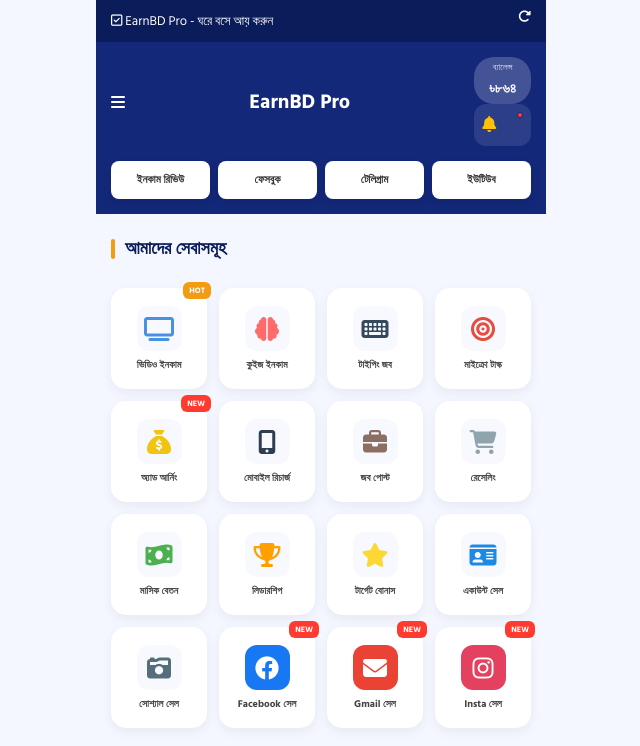
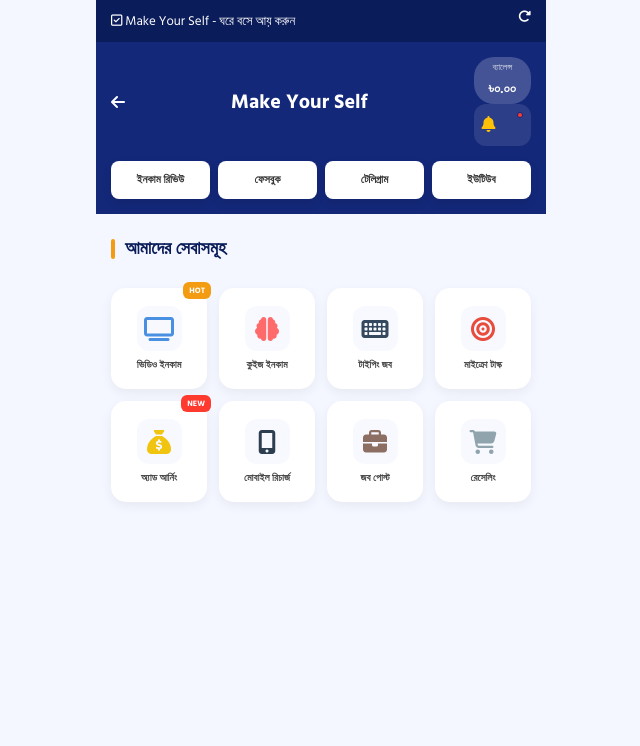
Before and after one commit to jabir-msf/-Make_YourSelfBot_bot, a website: page webapp/page3dashboard.html in a window 1280 px wide. Shown: the whole page, without its empty margins (319-959 px from the left). Drawn offline with Linux system fonts and the light colour scheme.

Commit message:
Update page3dashboard.html

```diff
--- a/webapp/page3dashboard.html
+++ b/webapp/page3dashboard.html
@@ -1,14 +1,15 @@
-
 <!DOCTYPE html>
 <html lang="bn">
 <head>
     <meta charset="UTF-8">
     <meta name="viewport" content="width=device-width, initial-scale=1.0">
-    <title>EarnBD Pro Page 3</title>
+    <title>Make Your Self - Services</title>
+
+    <!-- Telegram SDK -->
+    <script src="https://telegram.org/js/telegram-web-app.js"></script>
+
     <link rel="stylesheet" href="page3dashboard.css">
-    <!-- Google Fonts for Bengali -->
     <link href="https://fonts.googleapis.com/css2?family=Hind+Siliguri:wght@400;500;600;700&display=swap" rel="stylesheet">
-    <!-- Font Awesome Icons -->
     <link rel="stylesheet" href="https://cdnjs.cloudflare.com/ajax/libs/font-awesome/6.4.0/css/all.min.css">
 </head>
 <body>
@@ -19,18 +20,19 @@
             <header class="status-bar">
                 <div class="status-left">
                     <i class="fa-regular fa-square-check"></i>
-                    <span>EarnBD Pro - ঘরে বসে আয় করুন</span>
+                    <span>Make Your Self - ঘরে বসে আয় করুন</span>
                 </div>
-                <i class="fa-solid fa-rotate-right refresh-btn" id="refreshBtn"></i>
+                <i class="fa-solid fa-rotate-right refresh-btn" id="refreshBtn" onclick="window.location.reload()"></i>
             </header>
 
             <nav class="nav-bar">
-                <i class="fa-solid fa-bars menu-icon"></i>
-                <h2 class="logo-text">EarnBD Pro</h2>
+                <!-- ব্যাক বাটন হিসেবে মেনু আইকন ব্যবহার করা হয়েছে -->
+                <i class="fa-solid fa-arrow-left menu-icon" onclick="history.back()"></i>
+                <h2 class="logo-text">Make Your Self</h2>
                 <div class="nav-right">
                     <div class="balance-pill">
                         <span class="p-label">ব্যালেন্স</span>
-                        <span class="p-amount">৳৮৬৪</span>
+                        <span class="p-amount" id="servicePageBalance">৳০.০০</span>
                     </div>
                     <div class="notif-box">
                         <i class="fa-solid fa-bell"></i>
@@ -41,7 +43,7 @@
 
             <!-- Horizontal White Cards Section -->
             <div class="quick-contact">
-                <div class="q-card">ইনকাম রিভিউ</div>
+                <div class="q-card" onclick="window.Telegram.WebApp.openTelegramLink('https://t.me/EarnBD_Pro')">ইনকাম রিভিউ</div>
                 <div class="q-card">ফেসবুক</div>
                 <div class="q-card">টেলিগ্রাম</div>
                 <div class="q-card">ইউটিউব</div>
@@ -56,81 +58,41 @@
             </div>
 
             <div class="services-grid">
-                <!-- Row 1 -->
-                <div class="service-item">
+                <!-- প্রতিটি সার্ভিস আইটেমে একটি ক্লিক মেসেজ দেওয়া হয়েছে -->
+                <div class="service-item" onclick="comingSoon()">
                     <span class="tag-hot">HOT</span>
                     <div class="icon-bg"><i class="fa-solid fa-tv" style="color: #4a90e2;"></i></div>
                     <p>ভিডিও ইনকাম</p>
                 </div>
-                <div class="service-item">
+                <div class="service-item" onclick="comingSoon()">
                     <div class="icon-bg"><i class="fa-solid fa-brain" style="color: #ff6b6b;"></i></div>
                     <p>কুইজ ইনকাম</p>
                 </div>
-                <div class="service-item">
+                <div class="service-item" onclick="comingSoon()">
                     <div class="icon-bg"><i class="fa-solid fa-keyboard" style="color: #34495e;"></i></div>
                     <p>টাইপিং জব</p>
                 </div>
-                <div class="service-item">
+                <div class="service-item" onclick="comingSoon()">
                     <div class="icon-bg"><i class="fa-solid fa-bullseye" style="color: #e74c3c;"></i></div>
                     <p>মাইক্রো টাস্ক</p>
                 </div>
 
-                <!-- Row 2 -->
-                <div class="service-item">
+                <div class="service-item" onclick="comingSoon()">
                     <span class="tag-new">NEW</span>
                     <div class="icon-bg"><i class="fa-solid fa-sack-dollar" style="color: #f1c40f;"></i></div>
                     <p>অ্যাড আর্নিং</p>
                 </div>
-                <div class="service-item">
+                <div class="service-item" onclick="comingSoon()">
                     <div class="icon-bg"><i class="fa-solid fa-mobile-screen-button" style="color: #2c3e50;"></i></div>
                     <p>মোবাইল রিচার্জ</p>
                 </div>
-                <div class="service-item">
+                <div class="service-item" onclick="comingSoon()">
                     <div class="icon-bg"><i class="fa-solid fa-briefcase" style="color: #8d6e63;"></i></div>
                     <p>জব পোস্ট</p>
                 </div>
-                <div class="service-item">
+                <div class="service-item" onclick="comingSoon()">
                     <div class="icon-bg"><i class="fa-solid fa-cart-shopping" style="color: #90a4ae;"></i></div>
                     <p>রেসেলিং</p>
-                </div>
-
-                <!-- Row 3 -->
-                <div class="service-item">
-                    <div class="icon-bg"><i class="fa-solid fa-money-bill-wave" style="color: #4caf50;"></i></div>
-                    <p>মাসিক বেতন</p>
-                </div>
-                <div class="service-item">
-                    <div class="icon-bg"><i class="fa-solid fa-trophy" style="color: #ffa000;"></i></div>
-                    <p>লিডারশিপ</p>
-                </div>
-                <div class="service-item">
-                    <div class="icon-bg"><i class="fa-solid fa-star" style="color: #fdd835;"></i></div>
-                    <p>টার্গেট বোনাস</p>
-                </div>
-                <div class="service-item">
-                    <div class="icon-bg"><i class="fa-solid fa-id-card" style="color: #1e88e5;"></i></div>
-                    <p>একাউন্ট সেল</p>
-                </div>
-
-                <!-- Row 4 -->
-                <div class="service-item">
-                    <div class="icon-bg"><i class="fa-solid fa-camera-retro" style="color: #546e7a;"></i></div>
-                    <p>সোশ্যাল সেল</p>
-                </div>
-                <div class="service-item">
-                    <span class="tag-new">NEW</span>
-                    <div class="icon-bg icon-blue-bg"><i class="fa-brands fa-facebook" style="color: #ffffff;"></i></div>
-                    <p>Facebook সেল</p>
-                </div>
-                <div class="service-item">
-                    <span class="tag-new">NEW</span>
-                    <div class="icon-bg icon-red-bg"><i class="fa-solid fa-envelope" style="color: #ffffff;"></i></div>
-                    <p>Gmail সেল</p>
-                </div>
-                <div class="service-item">
-                    <span class="tag-new">NEW</span>
-                    <div class="icon-bg icon-insta-bg"><i class="fa-brands fa-instagram" style="color: #ffffff;"></i></div>
-                    <p>Insta সেল</p>
                 </div>
             </div>
         </main>
@@ -138,4 +100,4 @@
 
     <script src="page3dashboard.js"></script>
 </body>
-  </html>
+                    </html>
```
